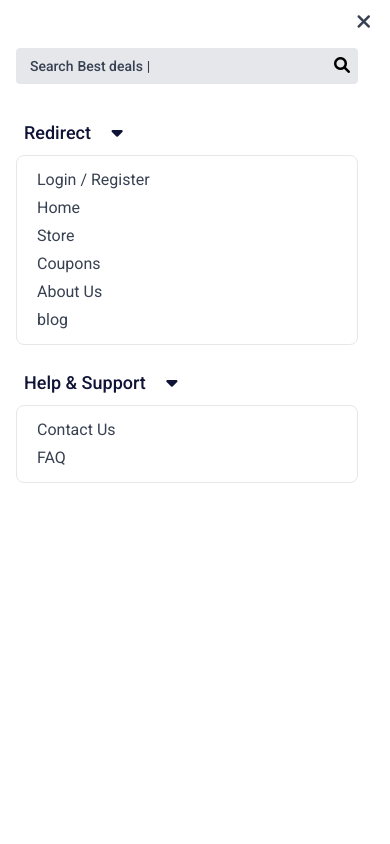
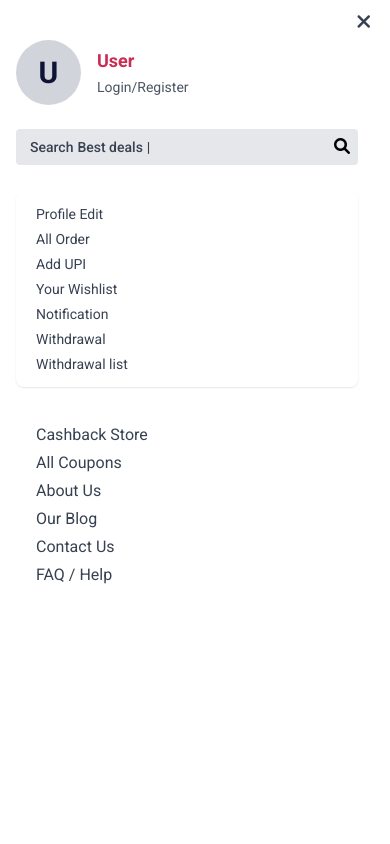
Before and after one commit to Bablu-Verma/bachatjar, a Next.js app: page /faq in a window 390 px wide. Both pictures are taken after a click on the button 359 px from the left and 27 px from the top of the page. Shown: the top 844 px of the page. Built offline with nearby package versions, Linux system fonts and the light colour scheme.

Commit message:
add some features

```diff
--- a/package.json
+++ b/package.json
@@ -32,7 +32,7 @@
     "@tiptap/pm": "^2.11.5",
     "@tiptap/react": "^2.11.5",
     "@tiptap/starter-kit": "^2.11.5",
-    "axios": "^1.7.8",
+    "axios": "^1.10.0",
     "bcryptjs": "^2.4.3",
     "chart.js": "^4.4.6",
     "crypto-js": "^4.2.0",
--- a/src/app/(user)/(profile)/layout.tsx
+++ b/src/app/(user)/(profile)/layout.tsx
@@ -4,7 +4,7 @@ import BottomToTop from "@/components/BottomToTop";
 import Footer from "@/components/Footer";
 import MainHeader from "@/components/header/MainHeader";
 
-import React, { ReactNode, useState } from "react";
+import React, { ReactNode } from "react";
 import { useSelector } from "react-redux";
 import { RootState } from "@/redux-store/redux_store";
 import Link from "next/link";
@@ -12,7 +12,6 @@ import { useDispatch } from "react-redux";
 import { logout } from "@/redux-store/slice/userSlice";
 import { usePathname } from "next/navigation";
 import Loader_ from "@/components/Loader_";
-import { FaChevronDown, FaTimes } from "react-icons/fa"; // Importing icons for toggle and close
 import { clearSummary } from "@/redux-store/slice/cashbackSummary";
 
 interface LayoutProps {
@@ -32,7 +31,6 @@ const ProfileLayout: React.FC<LayoutProps> = ({ children }) => {
 
   const dispatch = useDispatch();
   const pathname = usePathname();
-  const [isOpen, setIsOpen] = useState(false); // State for toggle
 
   const logOut_user = () => {
     setTimeout(() => {
@@ -46,17 +44,7 @@ const ProfileLayout: React.FC<LayoutProps> = ({ children }) => {
     return <Loader_ />;
   }
 
-  // Function to toggle menu on mobile
-  const toggleMenu = () => {
-    setIsOpen(!isOpen);
-  };
 
-  // Function to handle link click to close the menu
-  const handleLinkClick = () => {
-    if (isOpen) {
-      setIsOpen(false); // Close the menu when a link is clicked
-    }
-  };
 
   return (
     <>
@@ -71,38 +59,24 @@ const ProfileLayout: React.FC<LayoutProps> = ({ children }) => {
                 {user_data?.name || "Guest"}
               </span>
 
-              <button
-                onClick={toggleMenu}
-                className=" text-sm flex gap-1 justify-between items-center  text-primary md:hidden ml-10"
-              >
-                <FaChevronDown
-                  className={`transition-transform text-base ${isOpen ? "rotate-180" : "rotate-0"}`}
-                /> <span>Menu</span>
-              </button>
+
             </h4>
           </div>
 
           <div className="my-2 lg:my-12 px-2 flex relative gap-[2%] justify-between ">
             <div
-              className={`absolute  md:relative top-0 left-0 bottom-0 p-4 ${isOpen && 'min-w-[300px] ' }  ${isOpen ? 'translate-x-0' : ' -translate-x-full md:translate-x-0'  }  z-20 bg-white md:bg-transparent`}
+              className={`hidden lg:block lg:w-[20%] relative  p-4 bg-white `}
 
             >
               <h2 className="text-xl font-semibold mb-2 text-dark flex justify-between items-center">
                 <span>
                 <i className="text-base text-dark fa-solid fa-link"></i> Links
                 </span>
-                {/* Close Icon */}
-                <button
-                  onClick={toggleMenu}
 
-                  className="text-xl md:hidden text-dark"
-                >
-                  <FaTimes />
-                </button>
               </h2>
               <Link
                 href="/profile"
-                onClick={handleLinkClick}
+
                 className={`text-sm ${
                   pathname == "/profile-edit" ? "text-primary" : "text-gray-500"
                 } hover:pl-1 cursor-pointer duration-200 my-1 py-0.5 block`}
@@ -111,60 +85,53 @@ const ProfileLayout: React.FC<LayoutProps> = ({ children }) => {
               </Link>
               <Link
                 href="/edit"
-                onClick={handleLinkClick}
+
                 className={`text-sm ${
                   pathname == "/profile-edit" ? "text-primary" : "text-gray-500"
                 } hover:pl-1 cursor-pointer duration-200 my-1 py-0.5 block`}
               >
                   Edit
               </Link>
-              {/* <Link
-                href="/address"
-                onClick={handleLinkClick}
-                className={`text-sm ${
-                  pathname == "/address" ? "text-primary" : "text-gray-500"
-                } hover:pl-1 cursor-pointer duration-200 my-1 py-0.5 block`}
-              >
-                Address
-              </Link> */}
+
               <Link
                 href="/order-list"
-                onClick={handleLinkClick}
+
                 className="text-sm text-gray-500 hover:pl-1 cursor-pointer duration-200 my-1 py-0.5 block"
               >
                 All Order
               </Link>
               <Link
                 href="/addupi"
-                onClick={handleLinkClick}
+
                 className="text-sm text-gray-500 hover:pl-1 cursor-pointer duration-200 my-1 py-0.5 block"
               >
                Add UPI
               </Link>
               <Link
                 href="/wishlist"
-                onClick={handleLinkClick}
+
                 className="text-sm text-gray-500 hover:pl-1 cursor-pointer duration-200 my-1 py-0.5 block"
               >
                 Wishlist
               </Link>
-              <Link
-                href="/withdrawal/request"
-                onClick={handleLinkClick}
-                className="text-sm text-gray-500 hover:pl-1 cursor-pointer duration-200 my-1 py-0.5 block"
-              >
-                Withdrawal
-              </Link>
                <Link
                 href="/notification"
-                onClick={handleLinkClick}
+
                 className="text-sm text-gray-500 hover:pl-1 cursor-pointer duration-200 my-1 py-0.5 block"
               >
                 Notification
               </Link>
               <Link
+                href="/withdrawal/request"
+
+                className="text-sm text-gray-500 hover:pl-1 cursor-pointer duration-200 my-1 py-0.5 block"
+              >
+                Withdrawal
+              </Link>
+
+              <Link
                 href="/withdrawal-list"
-                onClick={handleLinkClick}
+
                 className="text-sm text-gray-500 hover:pl-1 cursor-pointer duration-200 my-1 py-0.5 block"
               >
                 Withdrawal list
@@ -174,7 +141,7 @@ const ProfileLayout: React.FC<LayoutProps> = ({ children }) => {
                 user_data.role === "blog_editor") && (
                 <Link
                   href="/dashboard"
-                  onClick={handleLinkClick}
+
                   className="text-sm text-gray-500 hover:pl-1 cursor-pointer duration-200 my-1 py-0.5 block"
                 >
                   Dashboard
@@ -187,7 +154,7 @@ const ProfileLayout: React.FC<LayoutProps> = ({ children }) => {
                 <i className="fa-solid fa-right-from-bracket"></i> Logout
               </button>
             </div>
-            <div className="w-full md:w-[80%] shadow rounded md:bg-gray-200 p-6 md:p-8">
+            <div className="w-full lg:w-[80%] shadow rounded md:bg-gray-200 p-6 md:p-8">
               {children}
             </div>
           </div>
--- a/src/app/(user)/wishlist/_wishlist_client.tsx
+++ b/src/app/(user)/wishlist/_wishlist_client.tsx
@@ -85,7 +85,7 @@ const Wishlist_client: React.FC<IWCProps> = ({ item_ }) => {
               </div>
               <p className="text-[#16171a] font-normal text-sm my-1 mb-5 capitalize line-clamp-3">{item.title}</p>
               <div className="flex items-center  justify-between gap-4 ">
-                <h3 className="text-green-700 text-lg font-medium">Up to ₹{item.calculated_cashback.toString()}</h3>
+                <h3 className="text-green-700 text-base font-medium">Up to ₹{item.calculated_cashback.toString()} Off</h3>
                 <Link
                   href={`/campaign/${item.product_slug}`}
                   className="text-primary text-nowrap text-base hover:underline"
--- a/src/app/api/v1/image/upload_image/route.ts
+++ b/src/app/api/v1/image/upload_image/route.ts
@@ -24,9 +24,7 @@ export async function OPTIONS() {
 }
 
 export async function POST(req: NextRequest) {
-
-  const { authenticated, message } =
-    await authenticateAndValidateUser(req);
+  const { authenticated, message } = await authenticateAndValidateUser(req);
 
   if (!authenticated) {
     return new NextResponse(
@@ -67,28 +65,31 @@ export async function POST(req: NextRequest) {
 
     const buffer = Buffer.from(await file.arrayBuffer());
 
-    const optimizedBuffer = await sharp(buffer)
-      .resize({ width: 1920, height: 1080, fit: "inside", withoutEnlargement: true })
-      .jpeg({ quality: 70, progressive: true })
+    // 🧠 Use sharp to resize and compress
+    const resizedBuffer = await sharp(buffer)
+      .resize({
+        width: 1920,
+        height: 1080,
+        fit: "inside",
+      })
+      .webp({ quality: 70 })
       .toBuffer();
 
     const timestamp = Date.now();
     const originalName = path.parse(file.name).name.replace(/[^\w.-]/g, "_");
     const filename = `${timestamp}_${originalName}.jpg`;
 
-    // const targetDir = path.join(process.cwd(), "public", "img");
-    const targetDir = '/var/www/bachatjar/img'
+    const targetDir = "/var/www/bachatjar/img";
     await mkdir(targetDir, { recursive: true });
 
     const filepath = path.join(targetDir, filename);
-    await writeFile(filepath, optimizedBuffer);
+    await writeFile(filepath, resizedBuffer);
 
     return NextResponse.json({
       success: true,
       message: "Image uploaded successfully.",
       url: `${process.env.IMAGE_URL}/${filename}`,
     });
-
   } catch (error: unknown) {
     console.error("Upload error:", error);
     return NextResponse.json(
--- a/src/app/pinback/page.tsx
+++ b/src/app/pinback/[store_id]/page.tsx
@@ -1,20 +1,24 @@
-/* eslint-disable @typescript-eslint/no-unused-vars */
 "use client";
 
-import { Suspense, useEffect } from "react";
+import { useEffect } from "react";
 import { generateSignature } from "@/helpers/server/uuidv4";
 import { pinback_report_add_api } from "@/utils/api_url";
 import axios, { AxiosError } from "axios";
 import { useSearchParams } from "next/navigation";
+import { useParams } from "next/navigation";
 
-function PinbackInner() {
+const Pinback = () => {
   const searchParams = useSearchParams();
+  const { store_id } = useParams();
 
   const savepinbackdata = async (paramsObject: { [k: string]: string }) => {
     try {
       await axios.post(
         pinback_report_add_api,
-        { raw_data: paramsObject },
+        {
+          raw_data: paramsObject,
+          store_id: store_id as string,
+        },
         { headers: { "Content-Type": "application/json" } }
       );
     } catch (error) {
@@ -29,6 +33,7 @@ function PinbackInner() {
   useEffect(() => {
     const paramsObject = Object.fromEntries(searchParams.entries());
     const click_id = paramsObject.click_id;
+
     if (click_id) {
       const parts = click_id.split("-");
       const extractedSignature = parts.pop();
@@ -36,21 +41,18 @@ function PinbackInner() {
       const generatedSignature = generateSignature(originalData);
 
       if (generatedSignature === extractedSignature) {
-        // console.log("✅ Valid signature:");
+        console.log("✅ Valid signature:", click_id);
         savepinbackdata(paramsObject);
       } else {
-        // console.log("❌ Invalid signature:", extractedSignature);
+        console.log("❌ Invalid signature:", extractedSignature);
       }
     }
   }, [searchParams]);
 
   return null;
-}
+};
 
-export default function Pinback() {
-  return (
-    <Suspense>
-      <PinbackInner />
-    </Suspense>
-  );
-}
+export default Pinback;
+
+// type:  followup |  initial
+// http://localhost:3000/pinback/store_id?click_id=''&order_id=''&status=''&amount=0&commission=0&type='initial'
--- a/src/common_type.ts
+++ b/src/common_type.ts
@@ -7,6 +7,7 @@ export interface IUser {
     gender: string;
     token: string;
     profile: string | null;
+    role:string
 }
 
 export interface IUserAddress {
--- a/src/components/header/MainHeader.tsx
+++ b/src/components/header/MainHeader.tsx
@@ -3,13 +3,15 @@
 import Link from "next/link";
 import React, { useEffect, useState } from "react";
 import { usePathname } from "next/navigation";
-import { useSelector } from "react-redux";
+import { useDispatch, useSelector } from "react-redux";
 import { RootState } from "@/redux-store/redux_store";
 import Image from "next/image";
 import { IUser } from "@/common_type";
 import logo from "../../../public/dark_logo.png";
 import { GiTwoCoins } from "react-icons/gi";
 import SearchAnimation from "../SearchAnimation";
+import { logout } from "@/redux-store/slice/userSlice";
+import { clearSummary } from "@/redux-store/slice/cashbackSummary";
 
 
 
@@ -24,6 +26,9 @@ const MainHeader = () => {
   ) as IUser | null;
   const wishlist = useSelector((state: RootState) => state.wishlist.items);
   const summary = useSelector((state: RootState) => state.cashbackSummary.summary)
+
+  const dispatch = useDispatch();
+
   const userlogin = token_ ? true : false;
 
   const showtoggle = () => {
@@ -52,7 +57,13 @@ const MainHeader = () => {
     };
   }, [lastScrollY]);
 
-
+  const logOut_user = () => {
+    setTimeout(() => {
+      dispatch(logout());
+      dispatch(clearSummary());
+      window.location.href = "/login";
+    }, 1000);
+  };
 
   return (
     <nav
@@ -115,7 +126,7 @@ const MainHeader = () => {
               href="/search"
               className=" relative mr-7 hidden lg:block md:min-w-[350px] min-w-[200px] w-[25%] rounded-sm overflow-hidden cursor-pointer"
             >
-             <SearchAnimation />
+              <SearchAnimation />
               <button
                 disabled
                 type="button"
@@ -181,23 +192,53 @@ const MainHeader = () => {
             <i className="fa-solid fa-bars text-xl" id="menu_icon"></i>
           </button>
         </div>
+
+
         {toggleMenu && (
           <div
             id="mobile-menu"
-            style={{ backgroundColor: "rgba(0, 0, 0, 0.3)" }}
-            className="fixed top-[0%] bottom-0 w-full z-[990] h-screen left-0 lg:hidden "
+            style={{ backgroundColor: "rgba(0, 0, 0, 0.3)", height: '100vh' }}
+            className="fixed top-[0%] bottom-0 w-full z-[990]   left-0 lg:hidden "
           >
-            <div className="bg-white max-w-[500px] p-4 pr-8 h-screen relative pt-12">
+            <div className="bg-white max-w-[500px] p-4 pr-8 h-screen overflow-auto  relative pt-10">
               <button onClick={showtoggle} className="absolute top-3 right-5">
                 <i className="fa-solid fa-times text-xl  text-gray-700"></i>
               </button>
+
+
+              <div className="flex items-center gap-4 mb-6">
+                {user?.profile ? (
+                  <div className="rounded-full w-[65px] h-[65px] overflow-hidden">
+                    <Image
+                      src={user?.profile}
+                      alt="User Image"
+                      width={65}
+                      sizes="100vw"
+                      height={65}
+                      className="rounded-full w-[65px] h-[65px]"
+                    />
+                  </div>
+                ) : (
+                  <div className="w-[65px] h-[65px] bg-gray-300 rounded-full flex items-center justify-center text-3xl text-secondary font-bold">
+                    {user?.name?.[0] ?? "U"}
+                  </div>
+                )}
+                <div>
+                  <h2 className="text-lg sm:text-xl capitalize font-semibold text-primary">{user?.name ?? "User"}</h2>
+                  {
+                    userlogin ? <Link href='/profile' className="text-gray-600 hover:underline text-sm sm:text-base">{user?.email}</Link> : <Link href='/login' className="text-gray-600 text-sm sm:text-base hover:underline">Login/Register</Link>
+                  }
+
+                </div>
+              </div>
+
               {pathname != "/search" && (
                 <Link
                   href="/search"
-                  className="relative mb-7 lg:hidden inline-block w-full rounded-sm overflow-hidden"
+                  className="relative mb-5 lg:hidden inline-block w-full rounded-sm overflow-hidden"
                 >
 
-                   <SearchAnimation />
+                  <SearchAnimation />
                   <button
                     type="button"
                     disabled
@@ -210,33 +251,90 @@ const MainHeader = () => {
 
 
               <div>
-                <h2 className="text-lg pl-2 mb-2 text-secondary font-medium">
-                  <span className="pr-4">Redirect</span>{" "}
-                  <i className="fa-solid fa-caret-down"></i>
-                </h2>
-                <ul className="select-none border-[1px] border-gray-200 rounded-lg p-2">
-                  <li className="mx-1 my-1 hover:pl-2 duration-150">
-                    {!userlogin && <Link
-                        href="/login"
-                        className="text-gray-700 font-normal pl-2  block"
-                      >
-                        Login / Register
-                      </Link> }
-                  </li>
+                <ul className="select-none shadow-sm shadow-gray-200 text-[14px] rounded-lg p-2">
+
                   <li className="mx-1 my-1 hover:pl-2 duration-150">
                     <Link
                       className="text-gray-700 font-normal pl-2  block"
-                      href="/"
+                      href={userlogin ? '/profile-edit' : '/login'}
                     >
-                      Home
+                      Profile Edit
                     </Link>
                   </li>
                   <li className="mx-1 my-1 hover:pl-2 duration-150">
                     <Link
                       className="text-gray-700 font-normal pl-2  block"
+                      href={userlogin ? '/order-list' : '/login'}
+                    >
+                      All Order
+                    </Link>
+                  </li>
+                  <li className="mx-1 my-1 hover:pl-2 duration-150">
+                    <Link
+                      className="text-gray-700 font-normal pl-2  block"
+                      href={userlogin ? '/addupi' : '/login'}
+                    >
+                      Add UPI
+                    </Link>
+                  </li>
+                  <li className="mx-1 my-1 hover:pl-2 duration-150">
+                    <Link
+                      className="text-gray-700 font-normal pl-2  block"
+                      href={userlogin ? '/wishlist' : '/login'}
+                    >
+                      Your Wishlist
+                    </Link>
+                  </li>
+                  <li className="mx-1 my-1 hover:pl-2 duration-150">
+                    <Link
+                      className="text-gray-700 font-normal pl-2  block"
+                      href={userlogin ? '/notification' : '/login'}
+                    >
+                      Notification
+                    </Link>
+                  </li>
+                  <li className="mx-1 my-1 hover:pl-2 duration-150">
+                    <Link
+                      className="text-gray-700 font-normal pl-2  block"
+                      href={userlogin ? '/withdrawal/request' : '/login'}
+                    >
+                      Withdrawal
+                    </Link>
+                  </li>
+
+                  <li className="mx-1 my-1 hover:pl-2 duration-150">
+                    <Link
+                      className="text-gray-700 font-normal pl-2  block"
+                      href={userlogin ? '/withdrawal-list' : '/login'}
+                    >
+                      Withdrawal list
+                    </Link>
+                  </li>
+
+
+                  {user && ["admin", "data_editor", "blog_editor"].includes(user.role) && (
+                    <li className="mx-1 my-1 hover:pl-2 duration-150">
+                      <Link
+                        className="text-gray-700 font-normal pl-2 block"
+                        href={userlogin ? '/dashboard' : '/login'}
+                      >
+                        Dashboard
+                      </Link>
+                    </li>
+                  )}
+
+
+
+                </ul>
+
+                <ul className="select-none  mt-6 text-[16px] p-2">
+
+                  <li className="mx-1 my-1 hover:pl-2 duration-150">
+                    <Link
+                      className="text-gray-700 font-normal pl-2  block"
                       href="/store"
                     >
-                      Store
+                      Cashback Store
                     </Link>
                   </li>
                   <li className="mx-1 my-1 hover:pl-2 duration-150">
@@ -244,7 +342,7 @@ const MainHeader = () => {
                       className="text-gray-700 font-normal pl-2  block"
                       href="/coupons"
                     >
-                      Coupons
+                      All Coupons
                     </Link>
                   </li>
                   <li className="mx-1 my-1 hover:pl-2 duration-150">
@@ -260,17 +358,9 @@ const MainHeader = () => {
                       className="text-gray-700 font-normal pl-2  block"
                       href="/blog"
                     >
-                      blog
+                      Our Blog
                     </Link>
                   </li>
-                </ul>
-              </div>
-              <div className="mt-6">
-                <h2 className="text-lg pl-2 mb-2 text-secondary font-medium">
-                  <span className="pr-4">Help & Support</span>{" "}
-                  <i className="fa-solid fa-caret-down"></i>
-                </h2>
-                <ul className="select-none border-[1px] border-gray-200 rounded-lg p-2">
                   <li className="mx-1 my-1 hover:pl-2 duration-150">
                     <Link
                       className="text-gray-700 font-normal pl-2  block"
@@ -284,11 +374,26 @@ const MainHeader = () => {
                       className="text-gray-700 font-normal pl-2  block"
                       href="/faq"
                     >
-                      FAQ
+                      FAQ / Help
                     </Link>
                   </li>
                 </ul>
+                {
+                  userlogin && <ul className="select-none  mt-6 text-[16px] p-2">
+
+                    <li className="mx-1 my-1 hover:pl-2 duration-150">
+                      <button
+                        onClick={logOut_user}
+                        className="text-base text-red-600  font-medium hover:pl-1 cursor-pointer duration-200 my-1 ml-3 py-1 block"
+                      >
+                        <i className="fa-solid text-lg fa-right-from-bracket"></i> Logout
+                      </button>
+                    </li>
+                  </ul>
+                }
+
               </div>
+
             </div>
           </div>
         )}
--- a/src/components/small_card/CouponcodeCard.tsx
+++ b/src/components/small_card/CouponcodeCard.tsx
@@ -12,7 +12,7 @@ interface CouponcodeCardProps {
 
 
 const CouponcodeCard: React.FC<CouponcodeCardProps> = ({ item }) => {
-  console.log(item);
+
   return (
     <Link
       href={`/coupons/${item._id}`}
```
Also changed, not shown: src/app/api/v1/dashboard/report/pinback/add/route.ts (+68 -15 lines).
